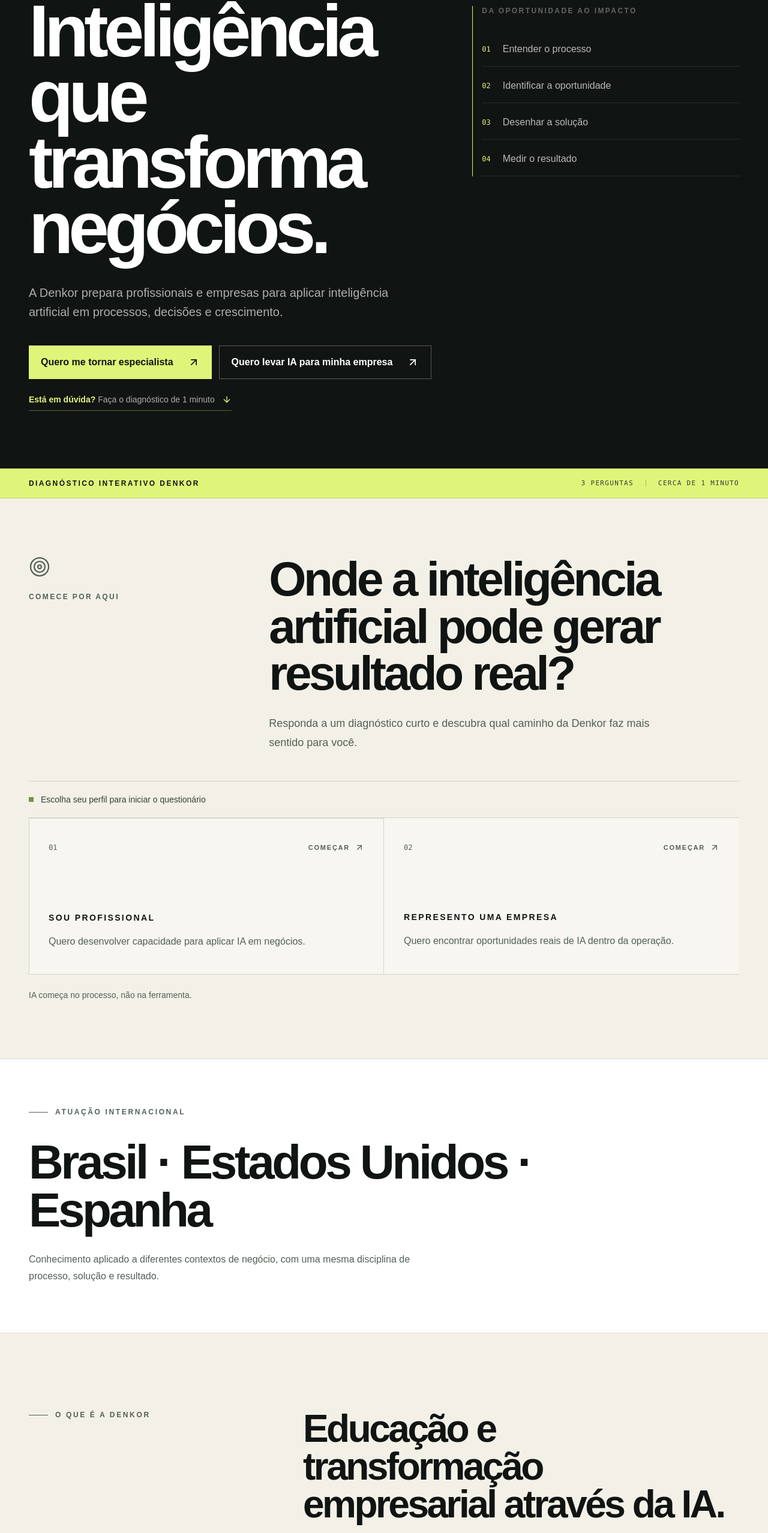
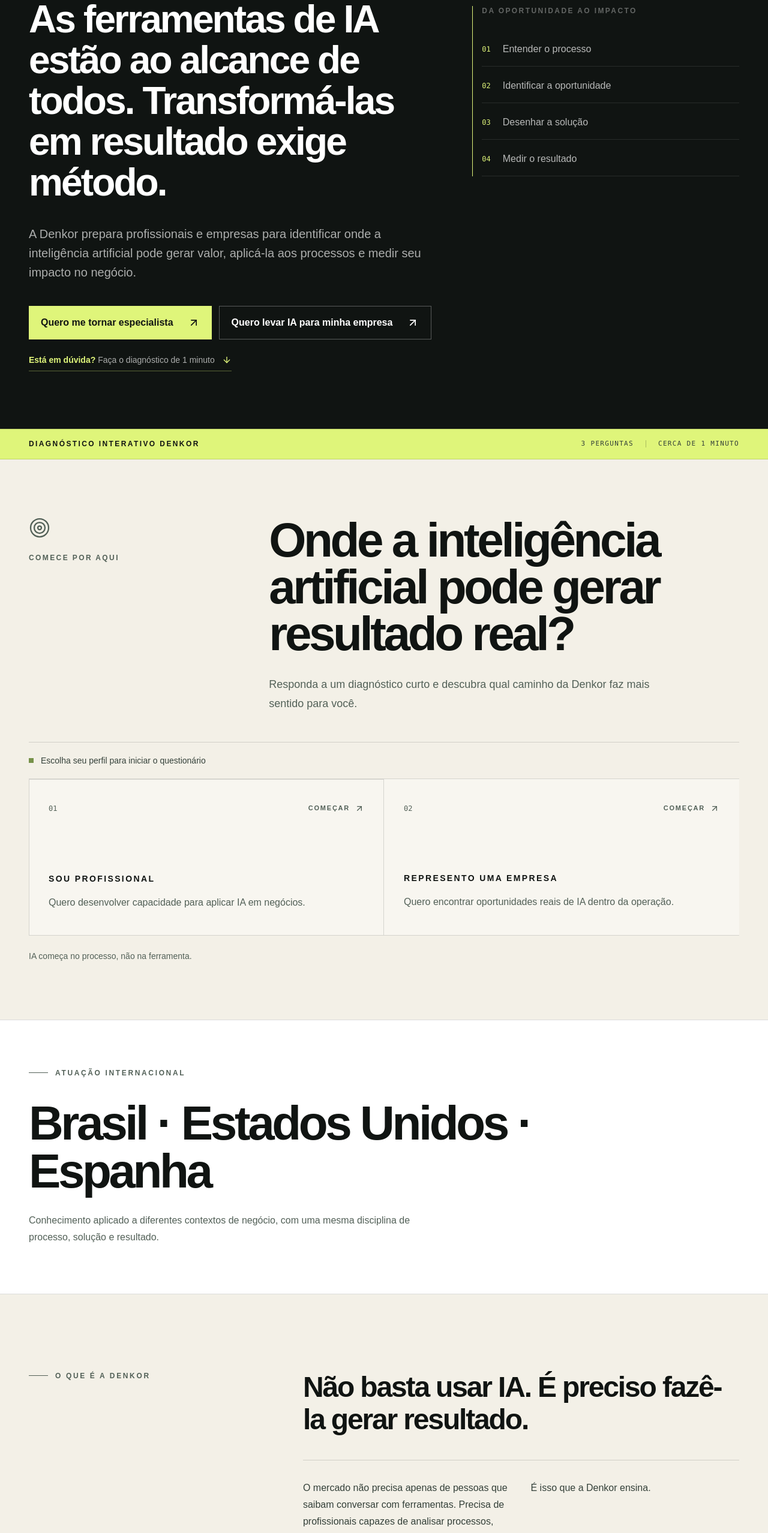
Before and after one commit to vitorguitarfive-dotcom/CODEX, a Next.js app: page / in a window 1280 px wide. Shown: the part 227-2783 px from the top of the page at 60% size. Built offline with nearby package versions, Linux system fonts and the light colour scheme.

Commit message:
Update approved positioning copy

```diff
--- a/app/empresas/page.tsx
+++ b/app/empresas/page.tsx
@@ -39,8 +39,8 @@
       <SiteHeader />
       <InnerHero
         eyebrow="Para empresas"
-        title="Clareza para começar. Capacidade para evoluir."
-        text="A Denkor ajuda empresas a capacitar líderes, encontrar oportunidades de alto valor e formar pessoas capazes de conduzir a aplicação de IA por dentro."
+        title="Sua empresa já tem acesso à IA. Mas sabe onde aplicá-la?"
+        text="A Denkor capacita líderes e equipes para identificar oportunidades reais, transformar processos e implementar a inteligência artificial com estratégia, segurança e resultados mensuráveis."
         index="02"
         whatsapp={{ label: 'Conversar sobre minha empresa', contextKey: 'empresas_hero', ctaId: 'hero-empresas' }}
       />
--- a/app/page.tsx
+++ b/app/page.tsx
@@ -31,11 +31,11 @@
         <div className="mx-auto grid min-h-[calc(100svh-5rem)] max-w-[1440px] grid-cols-1 px-5 sm:px-8 lg:grid-cols-[minmax(0,1.65fr)_minmax(320px,1fr)] lg:gap-12 lg:px-12">
           <div className="flex flex-col justify-center py-16 sm:py-20 lg:justify-start lg:py-24">
             <SectionLabel dark>Intelligence for Business</SectionLabel>
-            <h1 className="mt-7 max-w-5xl text-[clamp(2.85rem,12vw,7.6rem)] font-semibold leading-[0.9] tracking-[-0.065em] sm:mt-8">
-              Inteligência que transforma negócios.
+            <h1 className="mt-7 max-w-5xl text-[2.5rem] font-semibold leading-[2.75rem] tracking-[-0.045em] sm:mt-8 lg:text-[4rem] lg:leading-[4.25rem]">
+              As ferramentas de IA estão ao alcance de todos. Transformá-las em resultado exige método.
             </h1>
             <p className="mt-7 max-w-2xl text-base leading-7 text-white/65 sm:mt-9 sm:text-xl sm:leading-8">
-              A Denkor prepara profissionais e empresas para aplicar inteligência artificial em processos, decisões e crescimento.
+              A Denkor prepara profissionais e empresas para identificar onde a inteligência artificial pode gerar valor, aplicá-la aos processos e medir seu impacto no negócio.
             </p>
             <div className="mt-8 flex flex-col gap-3 sm:mt-10 sm:flex-row">
               <WhatsAppButton
@@ -106,15 +106,15 @@
             <SectionLabel>O que é a Denkor</SectionLabel>
           </div>
           <div>
-            <h2 className="max-w-4xl text-[clamp(2.5rem,5vw,5.2rem)] font-semibold leading-[0.98] tracking-[-0.055em] text-[#101412]">
-              Educação e transformação empresarial através da IA.
+            <h2 className="max-w-4xl text-[2rem] font-semibold leading-[2.375rem] tracking-[-0.045em] text-[#101412] lg:text-[3rem] lg:leading-[3.375rem]">
+              Não basta usar IA. É preciso fazê-la gerar resultado.
             </h2>
             <div className="mt-10 grid gap-8 border-t border-[#101412]/15 pt-8 sm:grid-cols-2">
               <p className="text-base leading-7 text-[#344039]">
-                Não ensinamos IA como uma coleção de ferramentas. Ensinamos pessoas a olhar para negócios, processos e decisões com uma nova capacidade de análise e execução.
+                O mercado não precisa apenas de pessoas que saibam conversar com ferramentas. Precisa de profissionais capazes de analisar processos, identificar oportunidades, construir soluções e transformar inteligência artificial em produtividade, eficiência e crescimento.
               </p>
               <p className="text-base leading-7 text-[#344039]">
-                O foco está na aplicação prática: encontrar oportunidades, desenhar agentes e automações, priorizar projetos e construir resultados mensuráveis.
+                É isso que a Denkor ensina.
               </p>
             </div>
           </div>
--- a/app/profissionais/page.tsx
+++ b/app/profissionais/page.tsx
@@ -37,8 +37,8 @@
       <SiteHeader />
       <InnerHero
         eyebrow="Para profissionais"
-        title="Domine a aplicação. Construa sua posição no mercado."
-        text="Duas formações complementares para quem quer aplicar inteligência artificial nos negócios e transformar essa capacidade em uma atuação profissional relevante."
+        title="Pare de apenas usar IA. Aprenda a aplicá-la aos negócios."
+        text="Desenvolva a capacidade de identificar problemas, encontrar oportunidades e construir aplicações de inteligência artificial que gerem resultados reais para empresas."
         index="01"
         whatsapp={{ label: 'Falar sobre as formações', contextKey: 'profissionais_hero', ctaId: 'hero-profissionais' }}
       />
--- a/components/site-shell.tsx
+++ b/components/site-shell.tsx
@@ -211,7 +211,7 @@
       <div className="mx-auto grid max-w-[1440px] px-5 py-16 sm:px-8 lg:min-h-[620px] lg:grid-cols-[1fr_300px] lg:px-12 lg:py-24">
         <div className="flex flex-col justify-center lg:border-r lg:border-white/10 lg:pr-16">
           <SectionLabel dark>{eyebrow}</SectionLabel>
-          <h1 className="mt-8 max-w-5xl text-[clamp(3rem,7vw,7rem)] font-semibold leading-[0.91] tracking-[-0.065em]">{title}</h1>
+          <h1 className="mt-8 max-w-5xl text-[2.5rem] font-semibold leading-[2.75rem] tracking-[-0.045em] lg:text-[4rem] lg:leading-[4.25rem]">{title}</h1>
           <p className="mt-9 max-w-2xl text-lg leading-8 text-white/60 sm:text-xl">{text}</p>
           {whatsapp && (
             <div className="mt-8">
```
